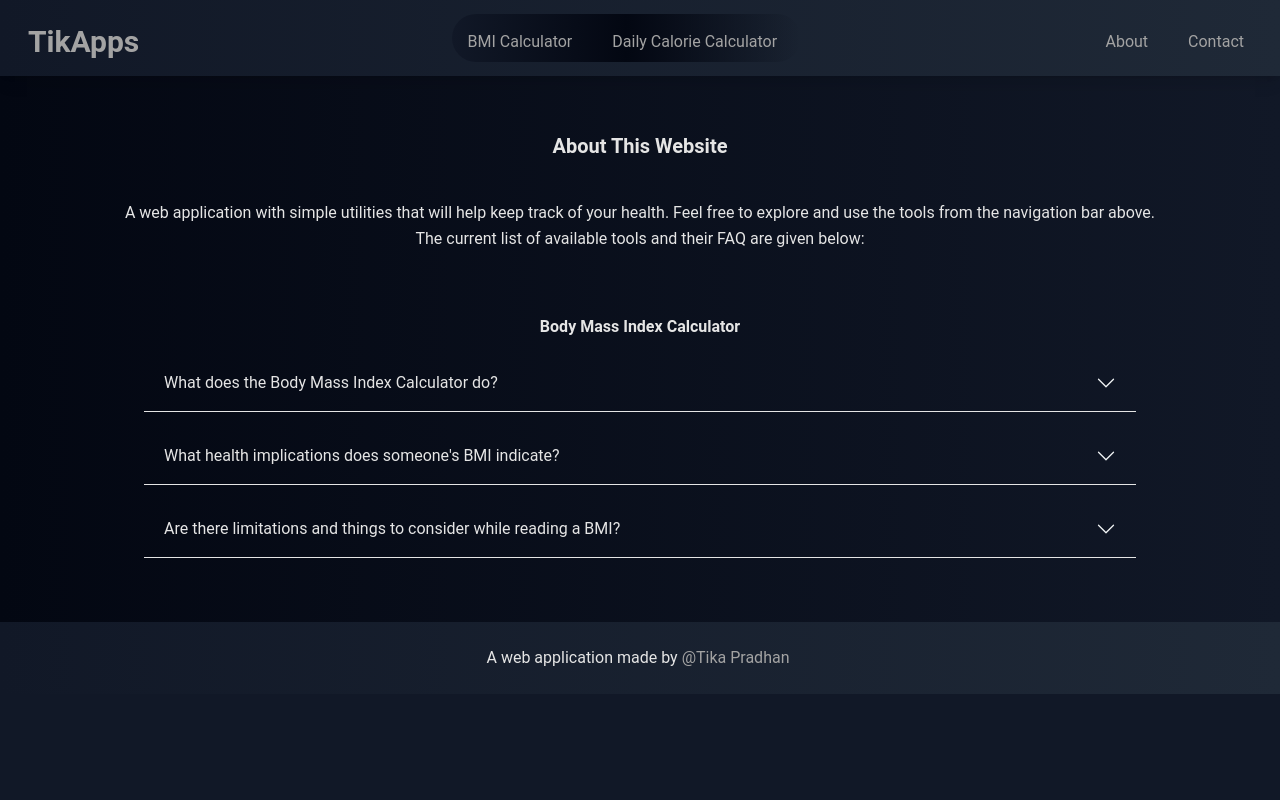
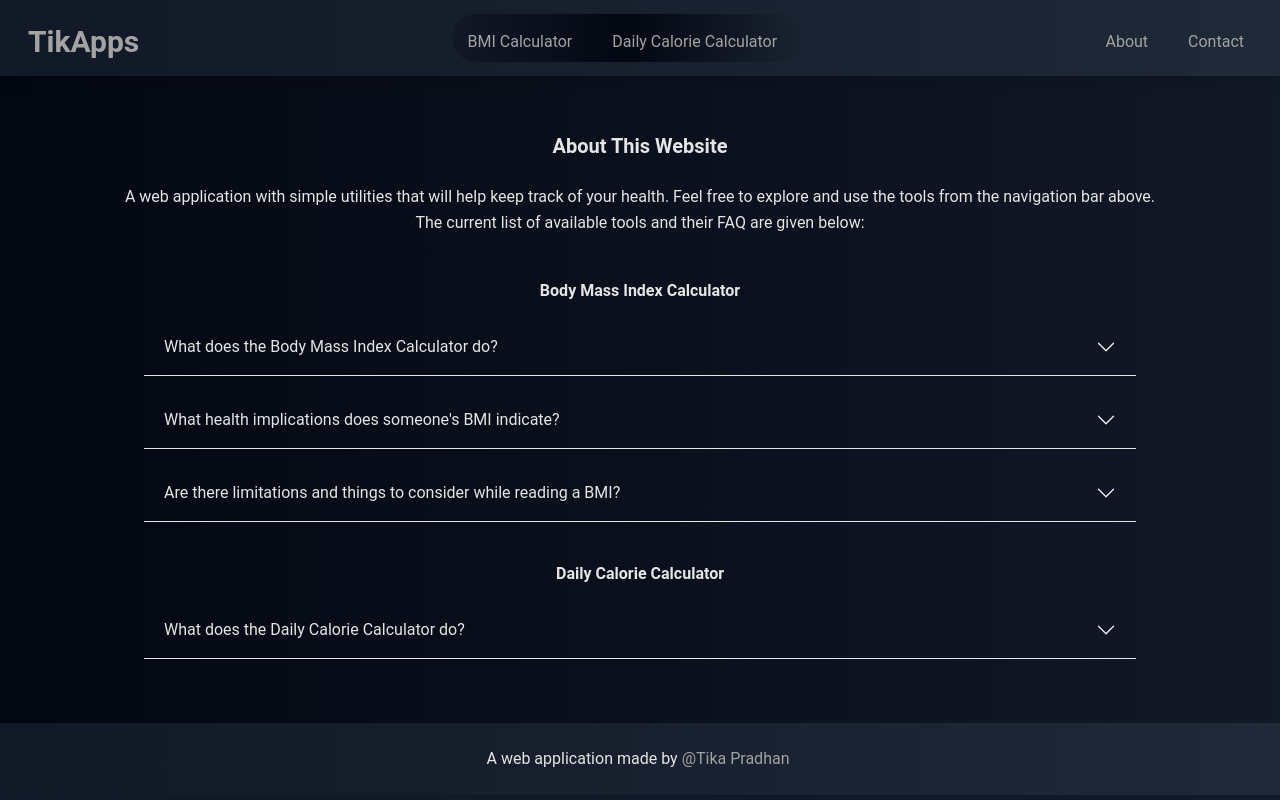
Before and after one commit to tikap/TikApps, a Next.js app: page /about in a window 1280 px wide. Built offline with nearby package versions, Linux system fonts and the light colour scheme; what tw-elements would draw is missing.

Commit message:
Add daily calorie calcultor to about page

```diff
--- a/app/about/about.js
+++ b/app/about/about.js
@@ -3,10 +3,11 @@ import Link from "next/link";
 
 export default function About() {
   return (
+    <div className="space-y-10">
       <div className="space-y-4">
         <div className="p-2">
           <h4 className="mb-6 text-xl font-semibold">About This Website</h4>
-        <p className="my-10">
+          <p className="my-5">
             A web application with simple utilities that will help keep track of
             your health. Feel free to explore and use the tools from the
             navigation bar above. <br /> The current list of available tools and
@@ -54,5 +55,23 @@ export default function About() {
           />
         </div>
       </div>
+      <div className="space-y-4">
+        <Link
+          id="DailyCalorieCalculator"
+          href="./calorie"
+          className="block font-semibold"
+        >
+          Daily Calorie Calculator
+        </Link>
+        <div>
+          <CollapsableContent
+            contentHeading="What does the Daily Calorie Calculator do?"
+            content="The tool calculates the daily calories required to maintain,
+            lose or gain weight from your current measurements."
+            uniqueId="collapsableCalorieDetails"
+          />
+        </div>
+      </div>
+    </div>
   );
 }
--- a/app/calorie/calorie.js
+++ b/app/calorie/calorie.js
@@ -2,6 +2,7 @@
 
 import { useState, useRef, useEffect } from "react";
 import dynamic from "next/dynamic";
+import Link from "next/link.js";
 import { UnitConverters } from "../constants/UnitConverters";
 
 //#region Import sub components dynamically
@@ -463,6 +464,13 @@ export default function Calorie() {
           />
         ) : null}
       </div>
+
+      <Link
+        href="./about#DailyCalorieCalculator"
+        className="block mt-4 text-secondary transition duration-150 ease-in-out hover:text-secondary-600 focus:text-secondary-600 active:text-secondary-700"
+      >
+        FAQ: Learn more about Daily Calorie Calculator
+      </Link>
     </div>
   );
 }
--- a/app/components/content/CollapsableContent.js
+++ b/app/components/content/CollapsableContent.js
@@ -45,7 +45,7 @@ export default function CollapsableContent({
               className="!visible hidden border-0"
               data-te-collapse-item
               aria-labelledby="flush-headingOne"
-              data-te-parent="#accordionFlushExample"
+              data-te-parent={"#" + uniqueId}
             >
               <div className="py-4 px-5 text-neutral-300">{content}</div>
             </div>
```
Lines whose indentation alone changed are shown as unchanged.
